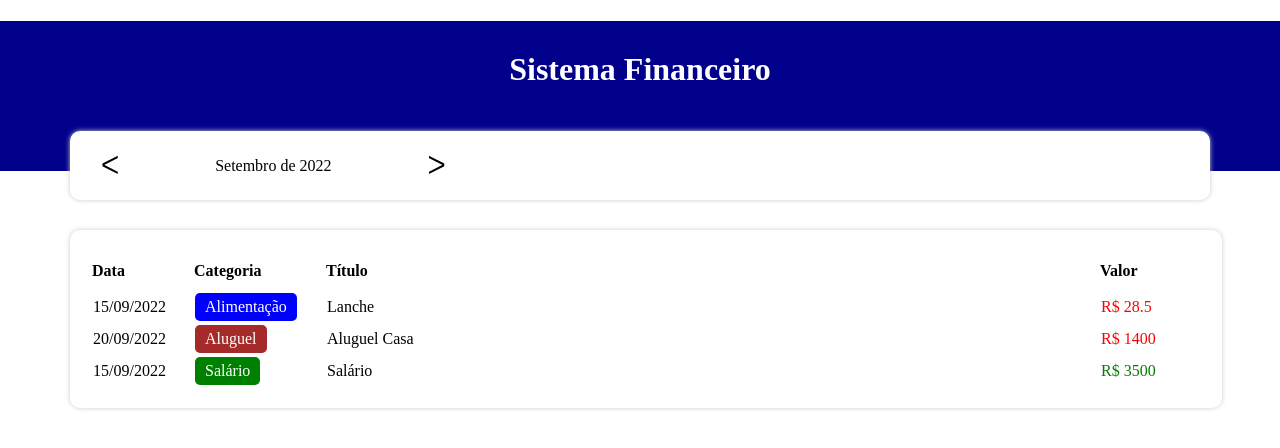
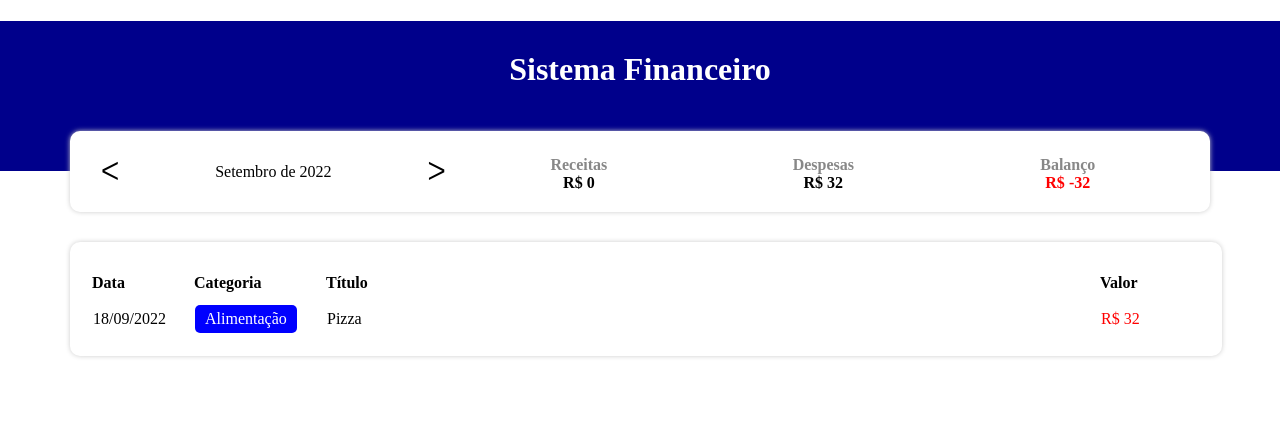
Before and after one commit to Renan-Ma/Controle-financas-pessoais, a React (Create React App) app: page / in a window 1280 px wide. Shown: the top 448 px of the page. Built offline with nearby package versions, Linux system fonts and the light colour scheme.

Commit message:
finalizado area filtro

```diff
--- a/src/App.tsx
+++ b/src/App.tsx
@@ -2,6 +2,7 @@ import React, { useEffect, useState } from "react";
 import * as S from "./AppStyled";
 import InfoArea from "./Components/InfoArea/InfoArea";
 import Table from "./Components/Table/Table";
+import { categories } from "./Data/Categories";
 import { itens } from "./Data/Itens";
 import { filterListByMonth, getCurrentMoth } from "./Helpers/DateFilter";
 import { Item } from "./Types/Item";
@@ -10,14 +11,32 @@ function App() {
   const [list, setList] = useState(itens);
   const [filterList, setFilterList] = useState<Item[]>([]);
   const [currentMonth, setCurrentMonth] = useState(getCurrentMoth());
+  const [income, setIncome] = useState(0);
+  const [expense, setExpense] = useState(0);
 
   useEffect(() => {
-    setFilterList( filterListByMonth(list, currentMonth))
-  }, [list, currentMonth])
+    setFilterList(filterListByMonth(list, currentMonth));
+  }, [list, currentMonth]);
 
-  const handleMonthChange = (newMonth:string) => {
-    setCurrentMonth(newMonth)
-  }
+  useEffect(() => {
+    let incomeCount = 0;
+    let expenseCount = 0;
+
+    for (let i in filterList) {
+      if (categories[filterList[i].category].expense) {
+        expenseCount += filterList[i].value;
+      } else {
+        incomeCount += filterList[i].value;
+      }
+    }
+
+    setIncome(incomeCount);
+    setExpense(expenseCount);
+  }, [filterList]);
+
+  const handleMonthChange = (newMonth: string) => {
+    setCurrentMonth(newMonth);
+  };
 
   return (
     <S.Container>
@@ -25,8 +44,13 @@ function App() {
         <S.HeaderText>Sistema Financeiro</S.HeaderText>
       </S.Header>
       <S.Body>
-        <InfoArea currentMonth={currentMonth} onMonthChange={handleMonthChange}/>
-        <Table list={filterList}/>
+        <InfoArea
+          currentMonth={currentMonth}
+          onMonthChange={handleMonthChange}
+          income={income}
+          expense={expense}
+        />
+        <Table list={filterList} />
       </S.Body>
     </S.Container>
   );
--- a/src/Components/InfoArea/InfoArea.tsx
+++ b/src/Components/InfoArea/InfoArea.tsx
@@ -1,13 +1,16 @@
 import React from "react";
 import { formatCurrentMonth } from "../../Helpers/DateFilter";
+import ResumeItem from "../ResumeItem/ResumeItem";
 import * as S from "./styled";
 
 type Props = {
   currentMonth: string;
   onMonthChange: (newMonth: string) => void;
+  income: number;
+  expense: number;
 };
 
-const InfoArea = ({ currentMonth, onMonthChange }: Props) => {
+const InfoArea = ({ currentMonth, onMonthChange, income, expense }: Props) => {
   const handlePrevMonth = () => {
     let [year, month] = currentMonth.split("-");
     let currentDate = new Date(parseInt(year), parseInt(month) - 1, 1);
@@ -32,7 +35,15 @@ const InfoArea = ({ currentMonth, onMonthChange }: Props) => {
         <S.MonthTitle>{formatCurrentMonth(currentMonth)}</S.MonthTitle>
         <S.MonthArrow onClick={handleNextMonth}>ᐳ</S.MonthArrow>
       </S.MonthArea>
-      <S.ResumeArea></S.ResumeArea>
+      <S.ResumeArea>
+        <ResumeItem title="Receitas" value={income} />
+        <ResumeItem title="Despesas" value={expense} />
+        <ResumeItem
+          title="Balanço"
+          value={income - expense}
+          color={income - expense < 0 ? "red" : "green"}
+        />
+      </S.ResumeArea>
     </S.Container>
   );
 };
--- /dev/null
+++ b/src/Components/ResumeItem/ResumeItem.tsx
@@ -0,0 +1,19 @@
+import React from "react";
+import * as S from "./styled";
+
+type Props = {
+  title: string;
+  value: number;
+  color?: string;
+};
+
+const ResumeItem = ({ title, value, color }: Props) => {
+  return (
+    <S.Container>
+      <S.Title>{title}</S.Title>
+      <S.Value color={color}>R$ {value}</S.Value>
+    </S.Container>
+  );
+};
+
+export default ResumeItem;
--- /dev/null
+++ b/src/Components/ResumeItem/styled.ts
@@ -0,0 +1,18 @@
+import styled from "styled-components";
+
+export const Container = styled.div`
+  flex: 1;
+`;
+
+export const Title = styled.div`
+  text-align: center;
+  font-weight: bold;
+  color: #888;
+  margin-top: 5px;
+`;
+
+export const Value = styled.div<{ color?: string }>`
+  text-align: center;
+  font-weight: bold;
+  color: ${(props) => props.color};
+`;
--- a/src/Components/Table/styled.ts
+++ b/src/Components/Table/styled.ts
@@ -1,17 +1,16 @@
 import styled from "styled-components";
 
 export const Container = styled.table`
-width: 90%;
-background-color: #FFF;
-padding: 20px;
-box-shadow: 0px 0px 5px #CCC;
-border-radius: 10px;
-margin: 1.875rem 4.375rem;
+  width: 90%;
+  background-color: #fff;
+  padding: 20px;
+  box-shadow: 0px 0px 5px #ccc;
+  border-radius: 10px;
+  margin: 1.875rem 4.375rem;
+`;
 
-`
-
-export const TableColumn = styled.th< {width?: number}>`// "?"" faz ficar opicional o argumento
-  width: ${props => props.width ? `${props.width}px` : 'auto'};
+export const TableColumn = styled.th<{ width?: number }>`  // "?"" faz ficar opicional o argumento
+  width: ${(props) => (props.width ? `${props.width}px` : "auto")};
   padding: 10px 0;
   text-align: left;
-`
+`;
--- a/src/Components/TableItem/styled.ts
+++ b/src/Components/TableItem/styled.ts
@@ -1,20 +1,17 @@
 import styled from "styled-components";
 
-export const Container = styled.tr`
-`
+export const Container = styled.tr``;
 
-export const TableColumn = styled.td`
-`
+export const TableColumn = styled.td``;
 
-export const Category = styled.div<{ color: string}> `
+export const Category = styled.div<{ color: string }>`
   display: inline-block;
   padding: 5px 10px;
   border-radius: 5px;
-  color: #FFF;
-  background-color: ${props => props.color};
+  color: #fff;
+  background-color: ${(props) => props.color};
+`;
 
-`
-
-export const Value = styled.div<{ color: string}> `
-  color: ${props => props.color};
-`
+export const Value = styled.div<{ color: string }>`
+  color: ${(props) => props.color};
+`;
--- a/src/Data/Itens.ts
+++ b/src/Data/Itens.ts
@@ -1,9 +1,9 @@
 import { Item } from "../Types/Item";
 
 export const itens:Item[] = [
-  { date: new Date(2021, 20, 15), category: "food", title: "Lanche", value: 28.50},
-  { date: new Date(2021, 8, 18), category: "food", title: "Pizza", value: 32},
-  { date: new Date(2021, 20, 20), category: "rent", title: "Aluguel Casa", value: 1400},
-  { date: new Date(2021, 20, 15), category: "salary", title: "Salário", value: 3500},
+  { date: new Date(2022, 9, 15), category: "food", title: "Lanche", value: 28.50},
+  { date: new Date(2022, 8, 18), category: "food", title: "Pizza", value: 32},
+  { date: new Date(2022, 9, 20), category: "rent", title: "Aluguel Casa", value: 1400},
+  { date: new Date(2022, 9, 15), category: "salary", title: "Salário", value: 3500},
 
 ];
```
Also changed, not shown: src/AppStyled.ts (+5 -8 lines), src/Components/Table/Table.tsx (+15 -16 lines), src/Components/TableItem/TableItem.tsx (+9 -13 lines).
